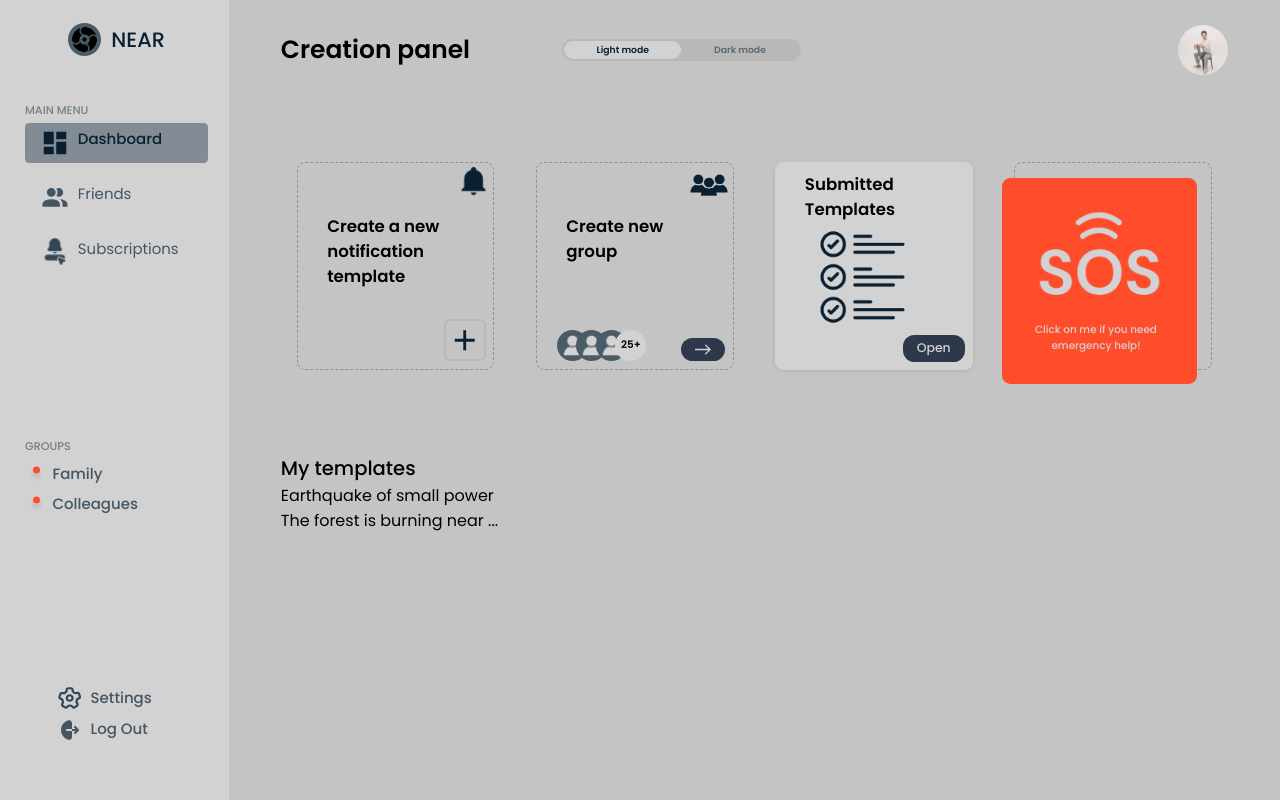
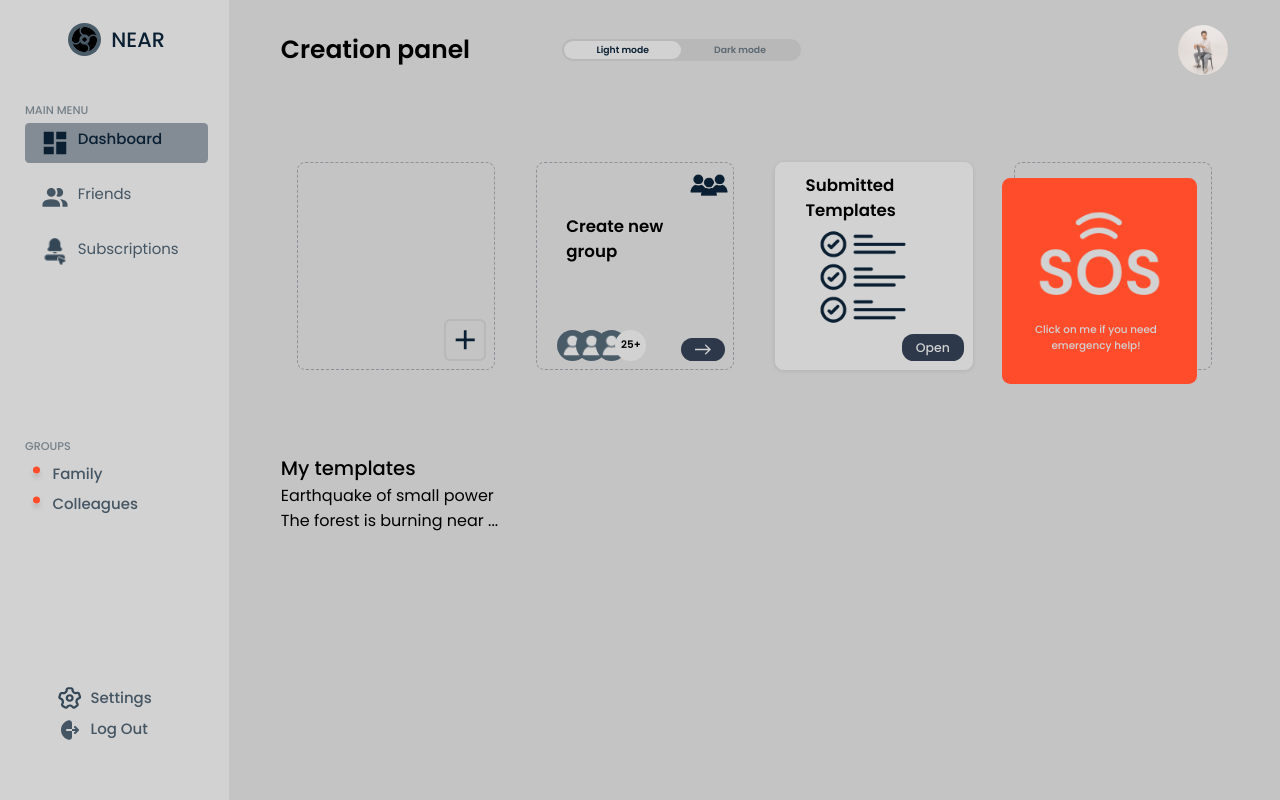
Before and after one commit to mattakvshi/NEAR-frontend, a React (Create React App) app: page /NEAR-frontend/mattakvshi/ in a window 1280 px wide. In both pictures the pointer is over the element 395 px from the left and 266 px from the top of the page. Built offline with nearby package versions, Linux system fonts and the light colour scheme.

Commit message:
add Hover for Actions Block

```diff
--- a/src/pages/MainAppPages/Dashboard/dashboard.css
+++ b/src/pages/MainAppPages/Dashboard/dashboard.css
@@ -33,6 +33,10 @@
 	border-radius: calc(var(--index) * 0.4);
 }
 
+.item-block-type1:hover {
+	animation: actionsHover 0.5s forwards;
+}
+
 .item-block-type2 {
 	position: relative;
 	width: 100%;
@@ -41,6 +45,13 @@
 	border-radius: calc(var(--index) * 0.4);
 	background-color: var(--light-bg);
 	box-shadow: rgba(0, 0, 0, 0.1) 0px 1px 4px;
+
+	border: calc(var(--index) * 0.09) var(--light-bg) solid;
+}
+
+.item-block-type2:hover{
+	background-color: transparent;
+	border: calc(var(--index) * 0.09) var(--dark-desc) dashed;
 }
 
 .item-block-type3 {
@@ -55,11 +66,57 @@
 	background-color: var(--accent-color);
 }
 
+ .item-block-type3::after,
+ .item-block-type3::before {
+  content: '';
+  position: absolute;
+  border: 2px solid red;
+  left: -20px;
+  opacity: 0;
+  right: -20px;
+  top: -20px;
+  bottom: -20px;
+  border-radius: 50%;
+
+}
+
+.item-block-type3::after {
+  animation-delay: 0.5s;
+}
+
+.item-block-type3:hover::after,
+.item-block-type3:hover::before {
+	animation: pulse 1.5s linear infinite;
+}
+
+
+@keyframes pulse {
+  0% {
+    transform: scale(0.5);
+    opacity: 0;
+  }
+  50% {
+    opacity: 1;
+  }
+  100% {
+    transform: scale(1.2);
+    opacity: 0;
+  }
+}
+
 .tools-img-top-right {
 	position: absolute;
 	top: 2%;
 	right: 2%;
+
+	transition: all 0.5s ease-in-out;
 }
+
+.item-block-type1:hover .tools-img-top-right{
+	display: none;
+	transition: all 0.5s ease-in-out;
+}
+
 
 .tools-center-img1 {
 	position: absolute;
@@ -68,6 +125,11 @@
 
 	width: calc(var(--index) * 4.6);
 	height: calc(var(--index) * 4.6);
+}
+
+.item-block-type2:hover  .tools-center-img1{
+	display: none;
+	transition: all 0.5s ease-in-out;
 }
 
 .tools-center-img2 {
@@ -92,6 +154,19 @@
 	font-size: calc(var(--index) * 0.8);
 	font-weight: 600;
 	line-height: calc(var(--index) * 1.2);
+
+	transition: all 0.5s ease-in-out;
+}
+
+.item-block-type1:hover .tools-text{
+	display: none;
+	transition: all 0.5s ease-in-out;
+}
+
+
+.item-block-type2:hover  .tools-text{
+	display: none;
+	transition: all 0.5s ease-in-out;
 }
 
 .text-type1 {
@@ -135,9 +210,29 @@
 	border-radius: calc(var(--index) * 0.3);
 }
 
+.item-block-type1:hover .plus-wrapper{
+	position: absolute;
+	right: 23%;
+	bottom:  24%;
+
+	border: calc(var(--index) * 0.2) var(--gray-dark-bg) solid;
+
+	width: calc(var(--index) * 5);
+	height: calc(var(--index) * 5);
+
+	transition: all 0.3s ease-in-out;
+}
+
 .plus {
 	width: calc(var(--index) * 1);
 	height: calc(var(--index) * 1);
+}
+
+.item-block-type1:hover .plus{
+	width: calc(var(--index) * 2);
+	height: calc(var(--index) * 2);
+
+	transition: all 0.3s ease-in-out;
 }
 
 .user-small {
@@ -146,6 +241,12 @@
 
 	border-radius: calc(var(--index) * 5);
 }
+
+.item-block-type1:hover .user-small{
+	display: none;
+	transition: all 0.5s ease-in-out;
+}
+
 
 .user-small1 {
 	position: absolute;
@@ -197,8 +298,25 @@
 	border-radius: calc(var(--index) * 0.55);
 }
 
+.item-block-type1:hover .arrow-wrapper{
+	position: absolute;
+	bottom: 40%;
+	right: 32%;
+
+	width: calc(var(--index) * 3.4);
+	height: calc(var(--index) * 1.8);
+
+	transition: all 0.3s ease-in-out;
+}
+
 .arrow {
 	width: calc(var(--index) * 0.8);
+}
+
+.item-block-type1:hover .arrow{
+	width: calc(var(--index) * 1.2);
+
+	transition: all 0.3s ease-in-out;
 }
 
 .open-wrapper {
@@ -222,6 +340,19 @@
 	border-radius: calc(var(--index) * 0.55);
 }
 
+.item-block-type2:hover  .open-wrapper{
+	position: absolute;
+	bottom: 40%;
+	right: 22%;
+
+	width: calc(var(--index) * 5);
+	height: calc(var(--index) * 2);
+
+	font-size: calc(var(--index) * 0.8);
+
+	transition: all 0.3s ease-in-out;
+}
+
 .templates-row {
 	padding: calc(var(--index) * 2) 0;
 }
@@ -230,3 +361,12 @@
 	font-size: calc(var(--index) * 0.94);
 	font-weight: 500;
 }
+
+@keyframes actionsHover {
+	from {
+		transform: scale(1);
+	}
+	to {
+		transform: scale(1.04);
+	}
+}
```
Also changed, not shown: src/components/LogIn-SingUp/InputComponent/inputComponent.css (renamed from src/components/LogIn-SingUp/InputComponent/inputcomponent.css).
